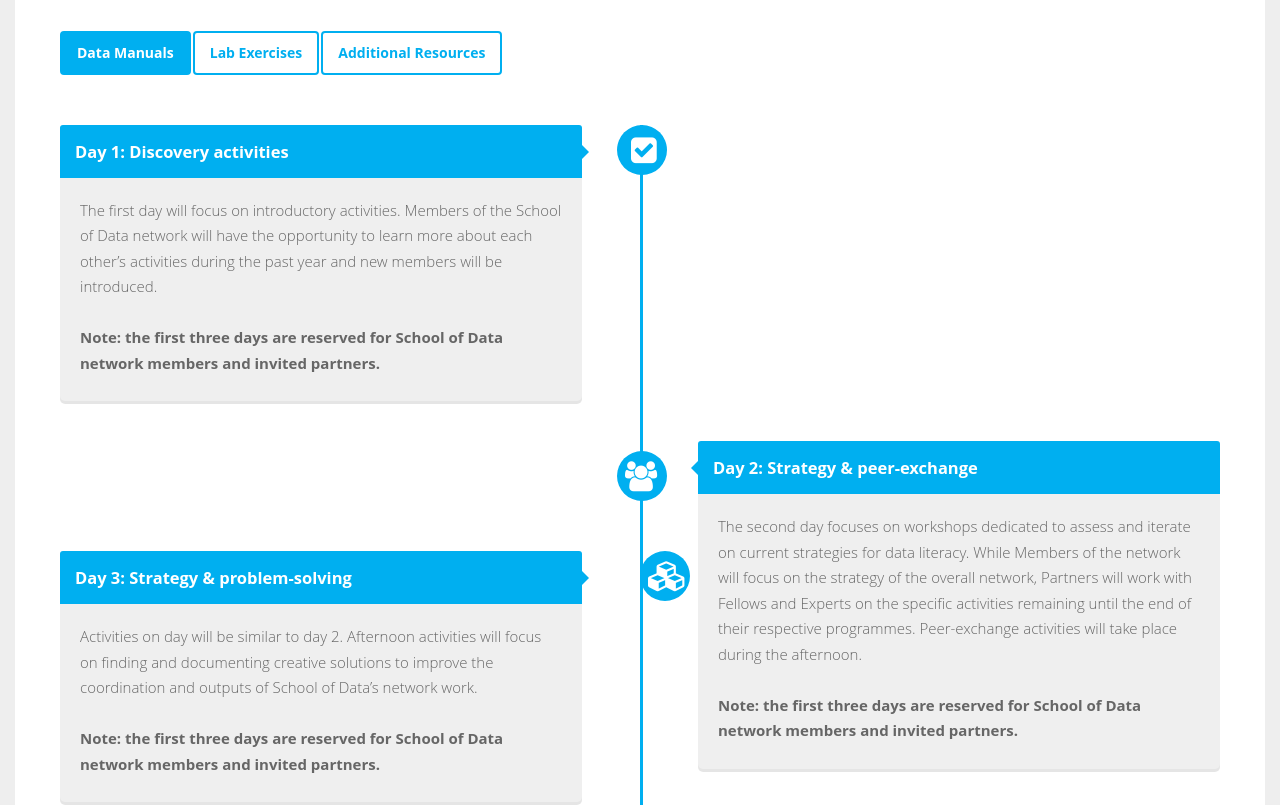
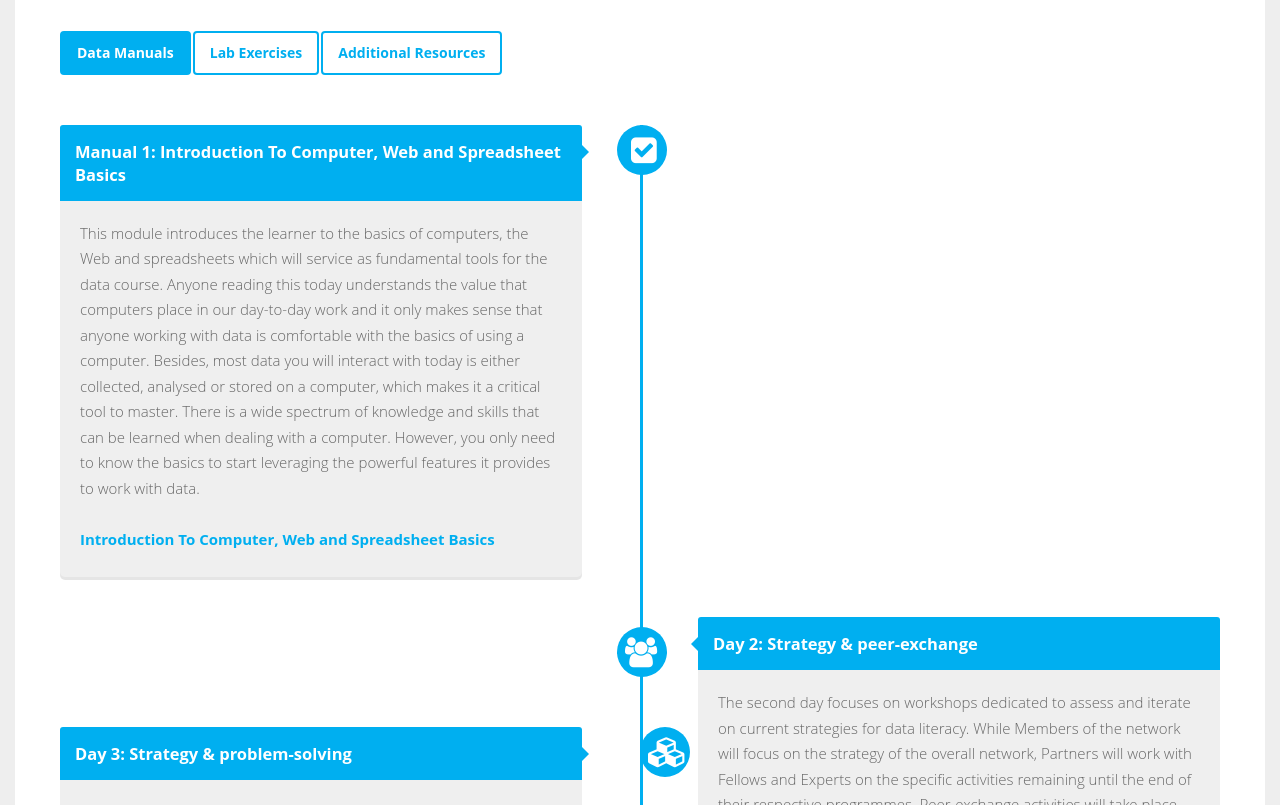
Before and after one commit to school-of-data/lgticurriculum, a plain HTML site: page index.html in a window 1280 px wide. Shown: the part 1993-2798 px from the top of the page. Drawn offline with nearby package versions, Linux system fonts and the light colour scheme.

Commit message:
add manual 1 to learning resource list

```diff
--- a/index.html
+++ b/index.html
@@ -212,12 +212,19 @@
                             <i class="fa fa-check-square fa-2x" span style="color:#fff; margin-left:14px; margin-top:10px"></i>
                           </div>
                           <div class="timeline-content">
-                            <h2>Day 1: Discovery activities</h2>
-                            <p>The first day will focus on introductory activities. Members of the School of Data network will have
-                              the opportunity to learn more about each other’s activities during the past year and new members will
-                              be introduced. <br><br>
+                            <h2>Manual 1: Introduction To Computer, Web and Spreadsheet Basics</h2>
+                            <p>This module introduces the learner to the basics of computers, the Web and
+                              spreadsheets which will service as fundamental tools for the data course. Anyone
+                              reading this today understands the value that computers place in our day-to-day work
+                              and it only makes sense that anyone working with data is comfortable with the basics of
+                              using a computer. Besides, most data you will interact with today is either collected,
+                              analysed or stored on a computer, which makes it a critical tool to master. There is a
+                              wide spectrum of knowledge and skills that can be learned when dealing with a
+                              computer. However, you only need to know the basics to start leveraging the powerful
+                              features it provides to work with data.<br><br>
 
-                            <b>Note: the first three days are reserved for School of Data network members and invited partners.</b></p>
+                            <b><a href="./manuals/introduction_to_computer_web_and_spreadsheet_basics.pdf">Introduction To Computer, Web
+                            and Spreadsheet Basics</a></b></p>
                           </div>
                         </div>
 
```
Also changed, not shown: 1 other file.
